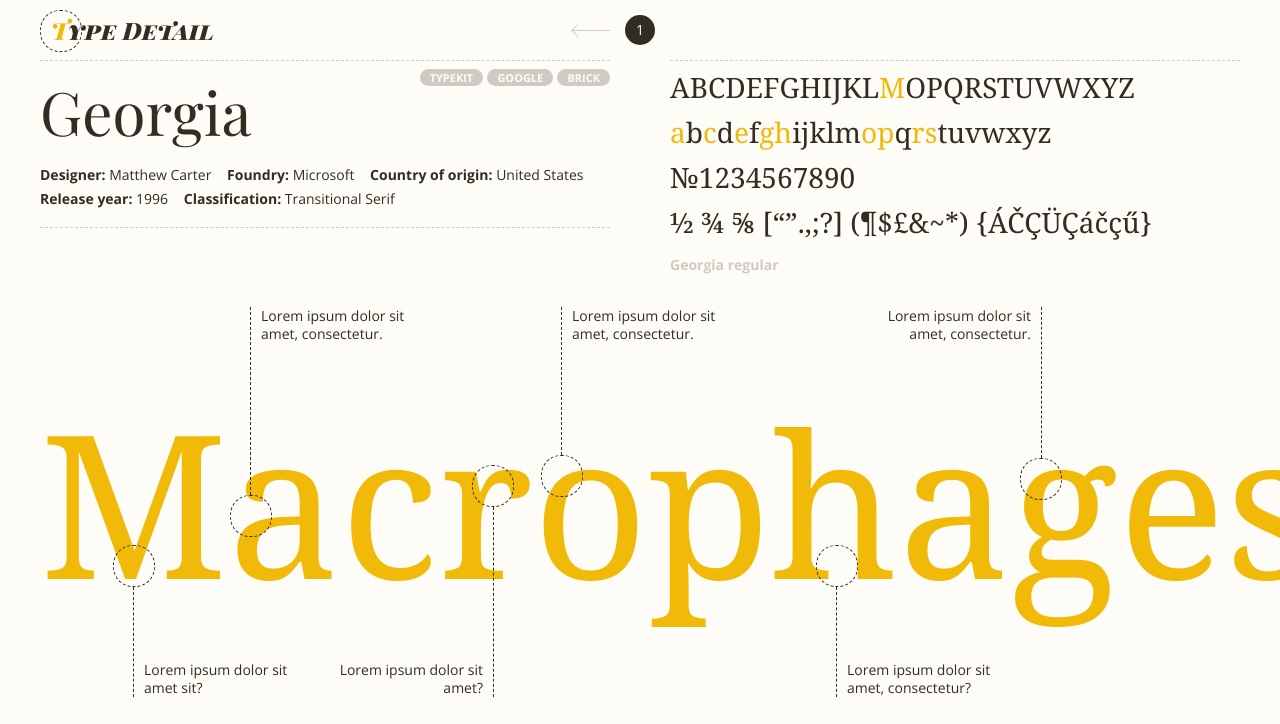
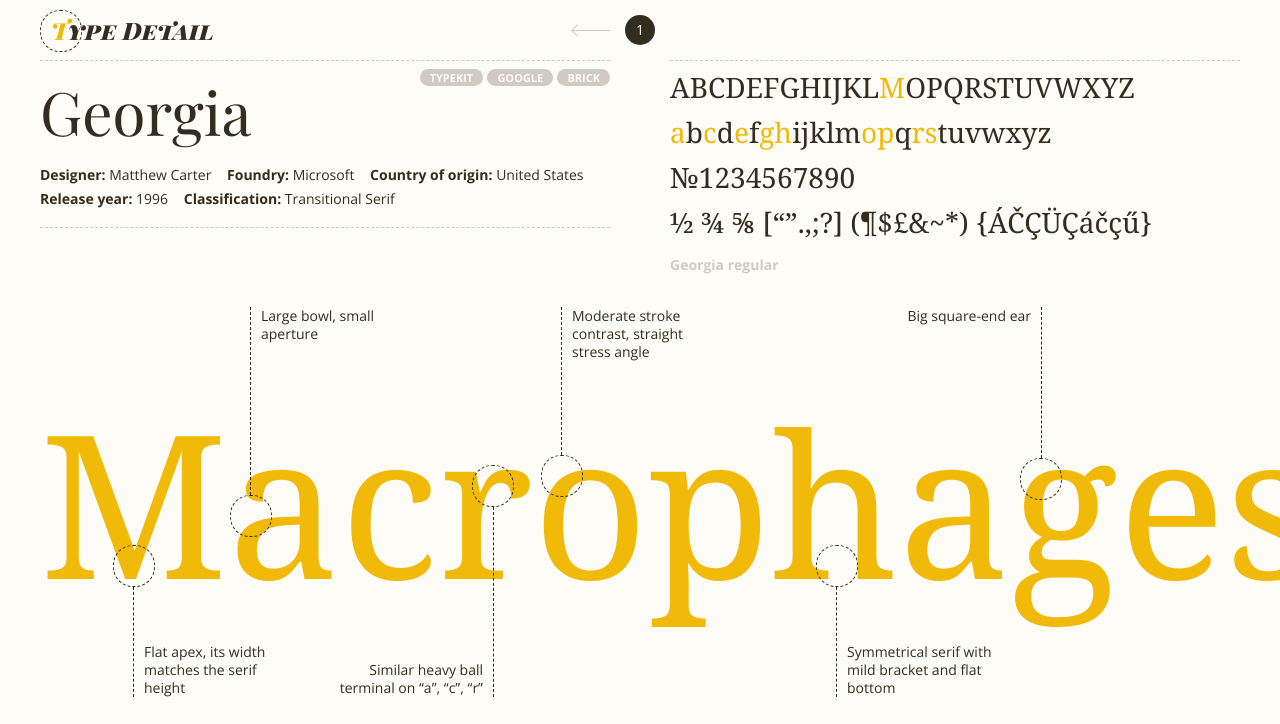
Before and after one commit to wentin/typedetail, a plain HTML site: page georgia.html in a window 1280 px wide. Shown: the top 724 px of the page. Drawn offline with nearby package versions, Linux system fonts and the light colour scheme.

Commit message:
first day annotation

```diff
--- a/georgia.html
+++ b/georgia.html
@@ -58,38 +58,38 @@
 					  left: 210px;
 					  height: 188px;
 					">
-					Lorem ipsum dolor sit amet, consectetur.
+					Large bowl, small aperture
 				</div>
 				<div class="note" style="
 					  left: 521px;
 					  height: 148px;
 					">
-					Lorem ipsum dolor sit amet, consectetur.
+					Moderate stroke contrast, straight stress angle
 				</div>
 				<div class="note left" style="
 					  left: 841px;
 					  height: 151px;
 					">
-					Lorem ipsum dolor sit amet, consectetur.
+					Big square-end ear
 				</div>
 
 				<div class="note bottom" style="
 					  left: 93px;
 					  height: 110px;
 					">
-					<span>Lorem ipsum dolor sit amet sit?</span>
+					<span>Flat apex, its width matches the serif height</span>
 				</div>
 				<div class="note bottom left" style="
 					  left: 293px;
 					  height: 190px;
 					">
-					<span>Lorem ipsum dolor sit amet?</span>
+					<span>Similar heavy ball terminal on “a”, “c”, “r”</span>
 				</div>
 				<div class="note bottom" style="
 					  left: 796px;
 					  height: 110px;
 					">
-					<span>Lorem ipsum dolor sit amet, consectetur?</span>
+					<span>Symmetrical serif with mild bracket and flat bottom</span>
 				</div>
 			</div>
 		</div>
```
